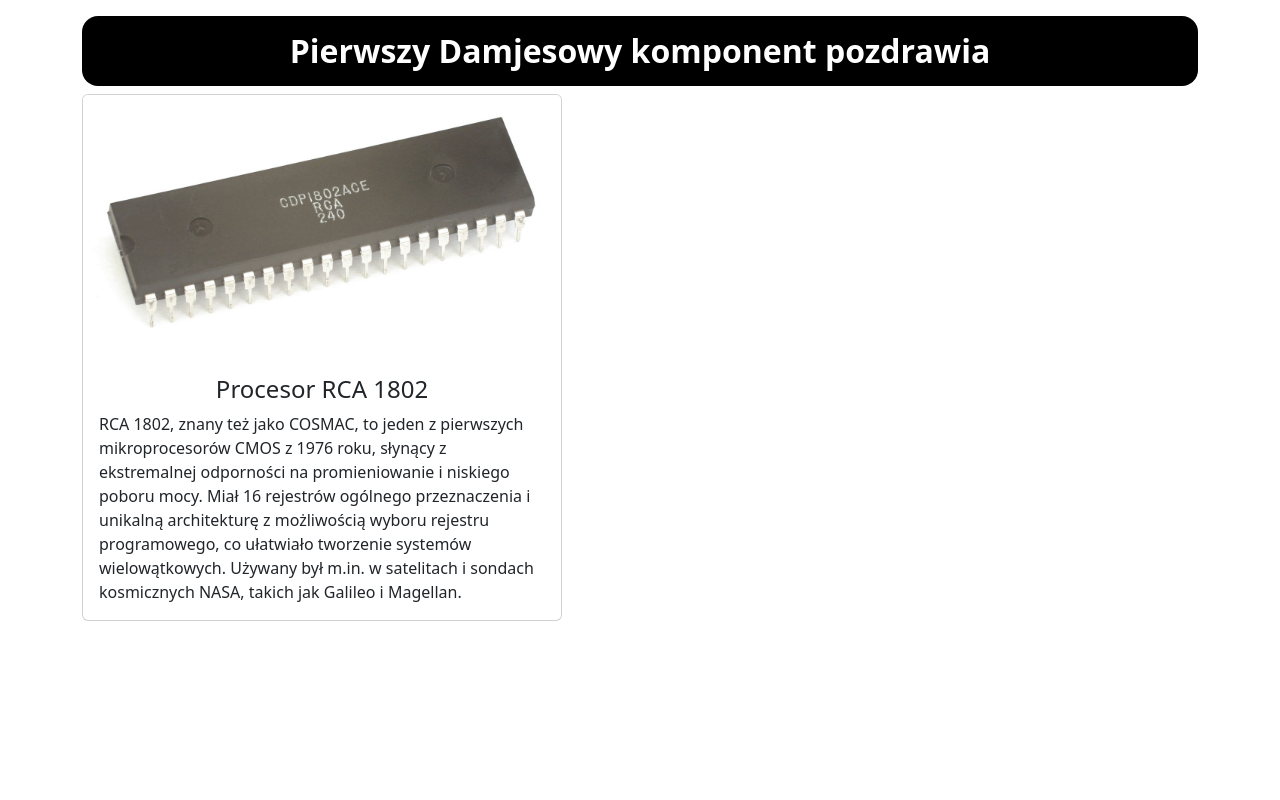
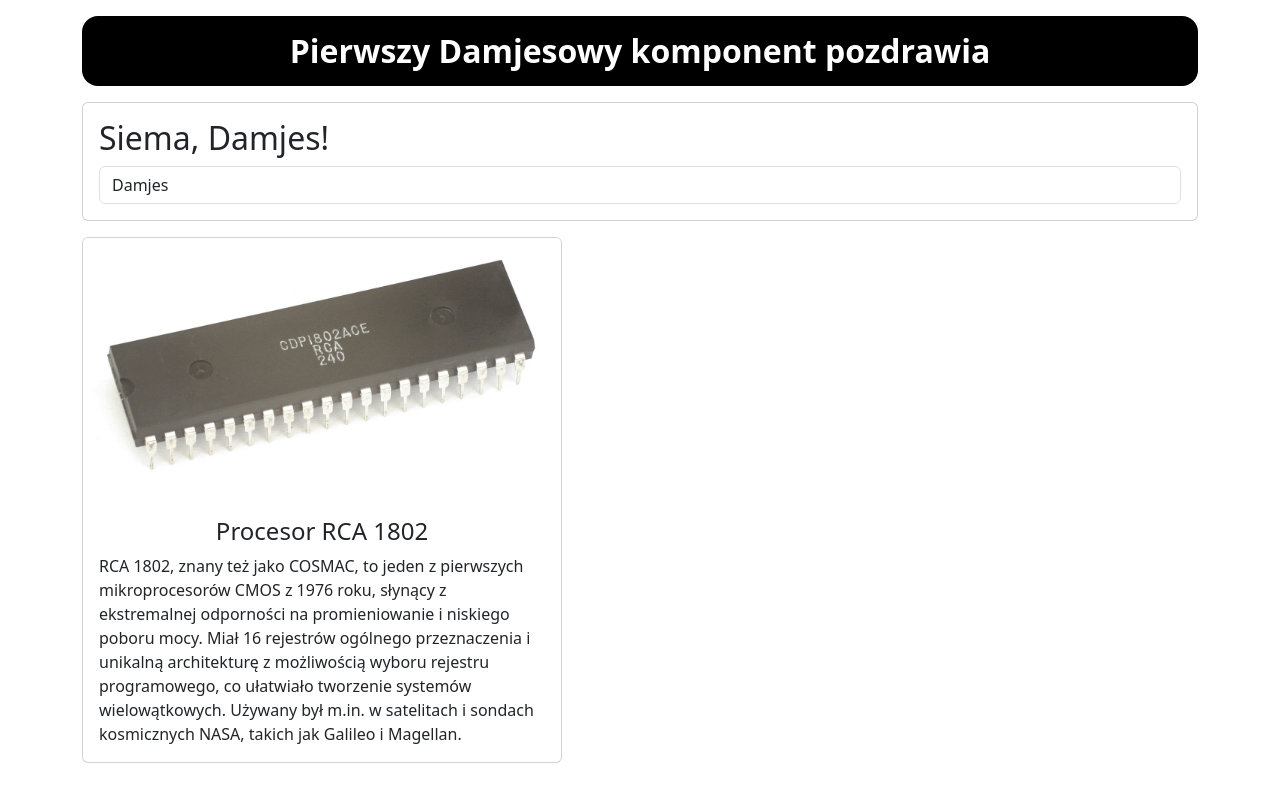
Before and after one commit to damjes/angular-pierwszy, an Angular app: page / in a window 1280 px wide. Built offline with nearby package versions, Linux system fonts and the light colour scheme.

Commit message:
Podpięcie forma z imieniem

```diff
--- a/src/app/app.html
+++ b/src/app/app.html
@@ -1,4 +1,5 @@
 <div class="container pt-3">
   <app-wlasny />
+  <app-formularzowy />
   <app-pudelko />
 </div>
--- a/src/app/app.ts
+++ b/src/app/app.ts
@@ -1,10 +1,11 @@
 import { Component, signal } from '@angular/core';
 import { Wlasny } from "./wlasny/wlasny";
 import { Pudelko } from "./pudelko/pudelko";
+import { Formularzowy } from './formularzowy/formularzowy';
 
 @Component({
   selector: 'app-root',
-  imports: [Wlasny, Pudelko],
+  imports: [Wlasny, Pudelko, Formularzowy],
   templateUrl: './app.html',
   styleUrl: './app.sass'
 })
--- a/src/app/formularzowy/formularzowy.html
+++ b/src/app/formularzowy/formularzowy.html
@@ -1 +1,4 @@
-<p>formularzowy works!</p>
+<div class="card my-3 p-3">
+	<h2>Siema, {{ imie }}!</h2>
+	<input type="text" name="input-imie" id="input-imie" class="form-control" [(ngModel)]="imie">
+</div>
--- a/src/app/formularzowy/formularzowy.ts
+++ b/src/app/formularzowy/formularzowy.ts
@@ -1,11 +1,12 @@
 import { Component } from '@angular/core';
+import { FormsModule } from '@angular/forms';
 
 @Component({
   selector: 'app-formularzowy',
-  imports: [],
+  imports: [FormsModule],
   templateUrl: './formularzowy.html',
   styleUrl: './formularzowy.sass',
 })
 export class Formularzowy {
-
+  imie: string = 'Damjes';
 }
```
